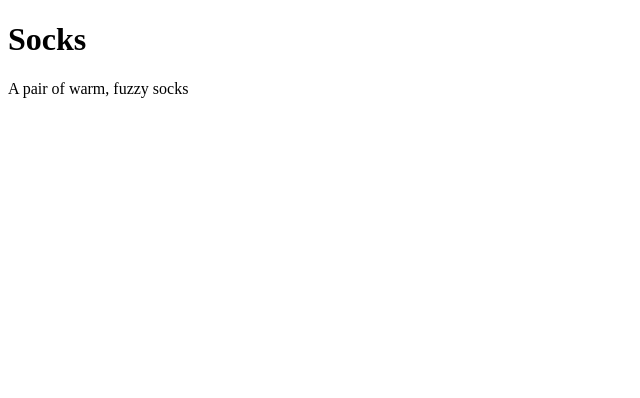
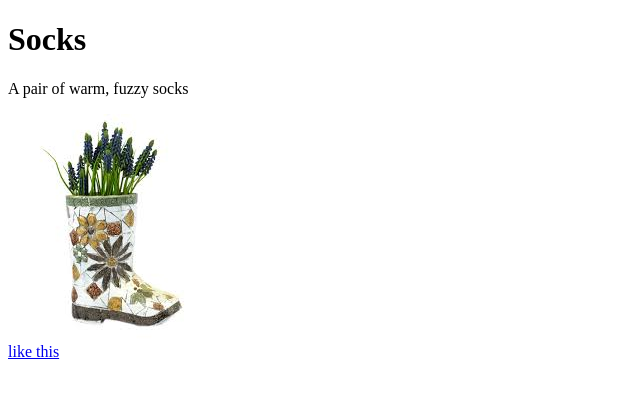
Before and after one commit to v01ce-x/-practice-client, a Vue app: page / in a window 1280 px wide. Shown: the top 398 px of the page, without its empty margins (0-640 px from the left). Built offline with nearby package versions, Linux system fonts and the light colour scheme.

Commit message:
add: added image product and link to some page

```diff
--- a/src/App.vue
+++ b/src/App.vue
@@ -1,17 +1,26 @@
 <script setup>
-import {ref} from "vue";
+import {reactive, ref} from "vue";
 
-const product = ref('Socks')
-const description = ref('A pair of warm, fuzzy socks')
+import ProductImage from '@/assets/images/vmSocks-green-onWhite.jpeg'
+
+const product = reactive({
+  title: 'Socks',
+  description: 'A pair of warm, fuzzy socks',
+  image: ProductImage,
+  altText: "A pair of socks"
+})
+
+const href = ref('https://www.amazon.com/s/ref=nb_sb_noss?url=search-alias%3Daps&field-keywords=socks')
 </script>
 
 <template>
-  <h1>
-    {{ product }}
-  </h1>
-  <p>
-    {{ description }}
-  </p>
+  <div>
+    <h1>{{ product.title }}</h1>
+    <p>{{ product.description }}</p>
+    <img :src="product.image" :alt="product.altText" />
+  </div>
+
+  <a :href="href">like this</a>
 </template>
 
 <style scoped>
```
Also changed, not shown: jsconfig.json (+5 -3 lines), package.json (+6 -2 lines), .eslintrc.cjs (added), src/assets/images/vmSocks-green-onWhite.jpeg (added), 1 other file (tests, documents, lock files or other folders).
